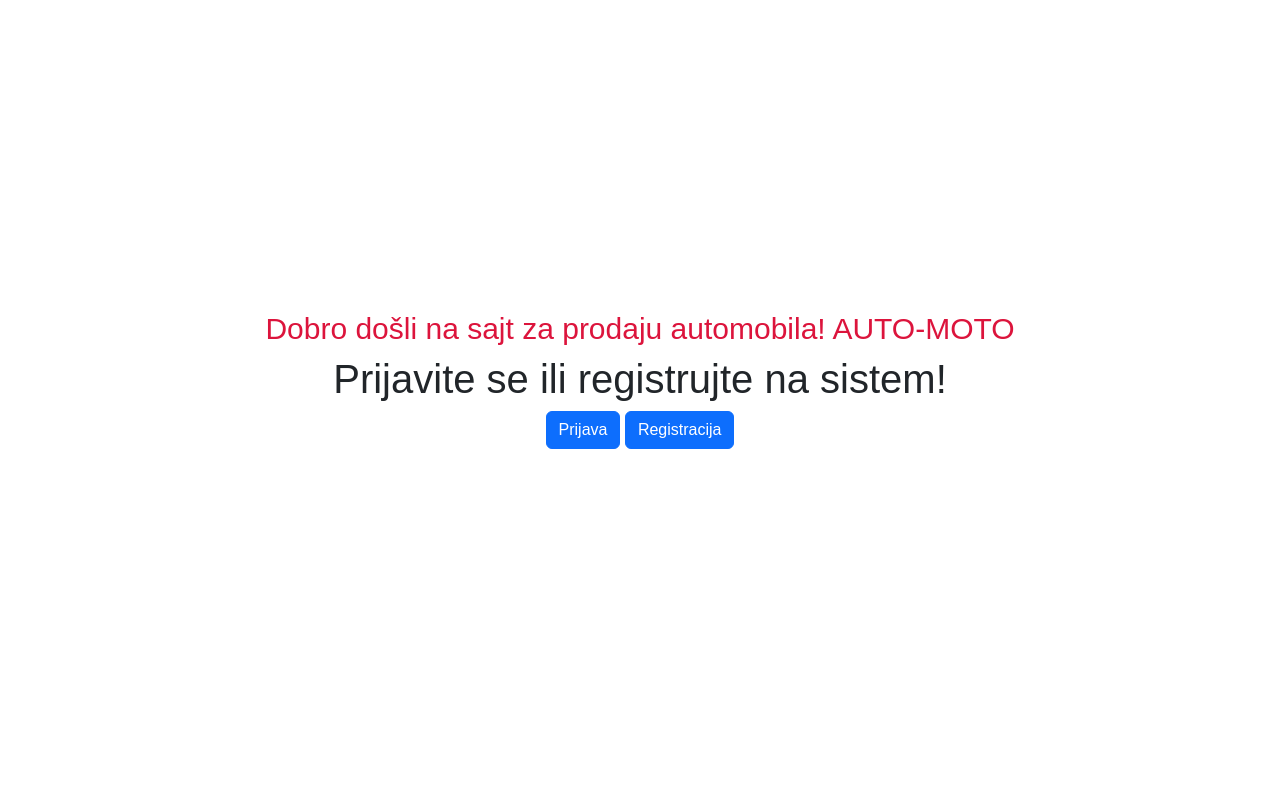
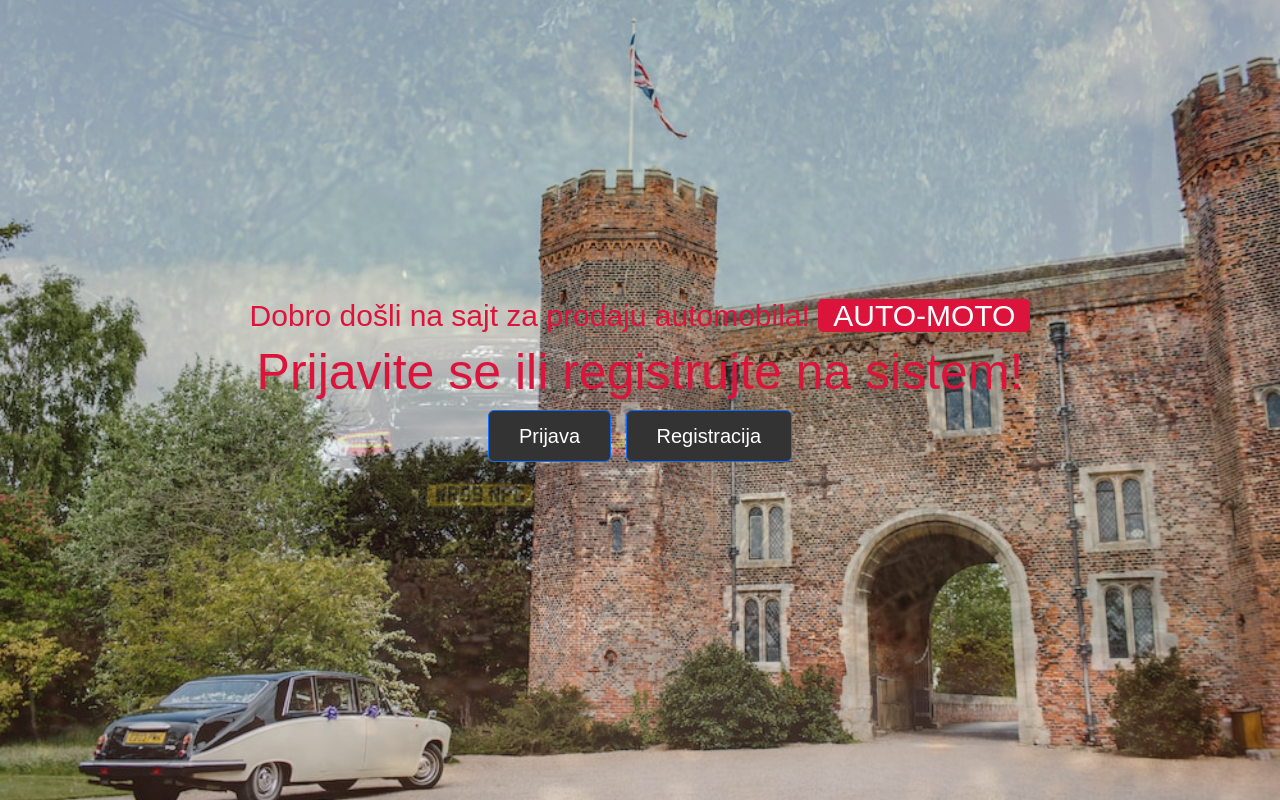
Before and after one commit to StefS99/PHP-1.Domaci, a PHP site: page / in a window 1280 px wide. Run offline with PHP 8.4, Linux system fonts and the light colour scheme; a user stored in the database is signed in.

Commit message:
Dodat dodatan css

```diff
--- a/css/style-auth.css
+++ b/css/style-auth.css
@@ -22,18 +22,29 @@
 .container .content h3{
     font-size: 30px;
     color: #333;
-
 }
 
-.container .contet h3 span{
-    background: crimson
+.container .content h3 span{
+    background: crimson;
+    color: #fff;
+    border-radius: 5px;
+    padding: 0 15px;
 }
 
-.container .contet p{
+.container .content h1{
+    font-size: 50px;
+    color: #333;
+}
+
+.container .content h1 span{
+    color: crimson;
+}
+
+.container .content p{
     font-size: 25px;
     margin-top: 20px;
 }
-.container .contet .btn{
+.container .content .btn{
     display: inline-block;
     padding:10px 30px;
     font-size: 20px;
@@ -43,7 +54,7 @@
     text-transform: capitalize;
 }
 
-.container .contet .btn:hover{
+.container .content .btn:hover{
     background: green;
 }
 
@@ -70,7 +81,7 @@
     font-size: 30px;
     text-transform: uppercase;
     margin-top: 10px;
-    color: #333;
+    color: crimson;
 }
 
 .form-container form input,
@@ -115,3 +126,29 @@
     font-size: 20px;
     padding: 10px;
 }
+
+#SLIDE_BG{
+    width: 100%;
+    height: 100vh;
+    background-position: center center;
+    background-size: cover;
+    background-repeat: no-repeat;
+    backface-visibility: hidden;
+    animation-name: slideBg;
+    animation: slideBg 8s linear infinite 0s;
+    animation-timing-function: ease-in-out;
+    background-image: url('../img/1.jpg');
+}
+
+@keyframes slideBg{
+    0% {
+        background-image: url('../img/1.jpg');
+    }
+    50%{
+        background-image: url('../img/2.jpg');
+    }
+    100% {
+        background-image: url('../img/3.jpg');
+    }
+
+}
```
